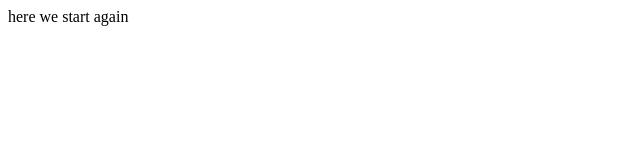
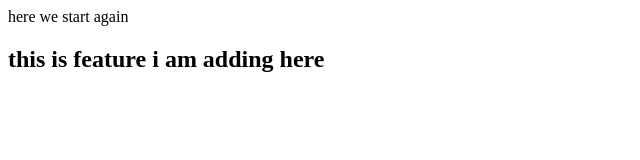
Before and after one commit to MANOJ-SM/LocalRepo, a plain HTML site: page index.html in a window 1280 px wide. Shown: the whole page, without its empty margins (0-640 px from the left). Drawn offline with Linux system fonts and the light colour scheme.

Commit message:
added new feature

```diff
--- a/index.html
+++ b/index.html
@@ -1 +1,2 @@
 <p> here we start again </p>
+<h2> this is feature i am adding here </h2>
```
